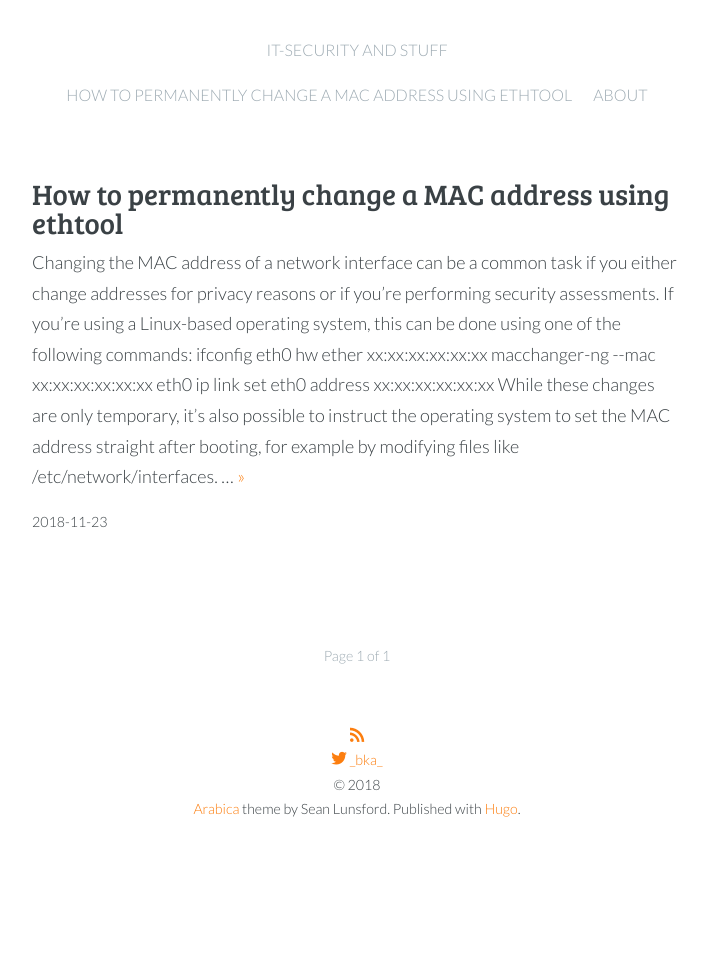
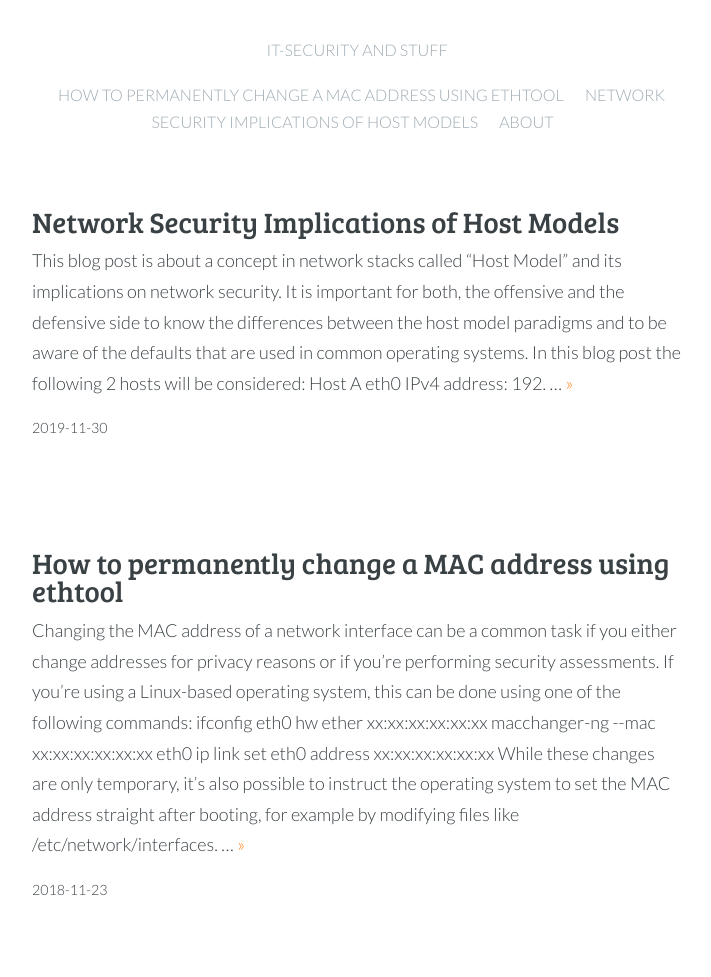
Before and after one commit to bka-dev/bka-dev.github.io, a plain HTML site: page index.html in a window 1280 px wide. Shown: the top 977 px of the page, without its empty margins (283-994 px from the left). Before the commit the page ends 839 px from the top, so only its background shows below. Drawn offline with nearby package versions, Linux system fonts and the light colour scheme.

Commit message:
added blog post

```diff
--- a/index.html
+++ b/index.html
@@ -52,6 +52,8 @@
 
       <a class="nav- " role="presentation" href="/post/how-to-permanently-change-a-mac-address-using-ethtool/">How to permanently change a MAC address using ethtool</a>
 
+      <a class="nav- " role="presentation" href="/post/network-security-implications-of-host-models/">Network Security Implications of Host Models</a>
+
       <a class="nav- " role="presentation" href="/about/">About</a>
 
 	</div>
@@ -70,6 +72,26 @@
 </nav>
 
     </div>
+
+      <article class="post">
+	<header class="post-header">
+
+		<h2 class="post-title"><a href="/post/network-security-implications-of-host-models/">Network Security Implications of Host Models</a></h2>
+	</header>
+	<section class="post-excerpt">
+    <p>
+      This blog post is about a concept in network stacks called &ldquo;Host Model&rdquo; and its implications on network security.
+It is important for both, the offensive and the defensive side to know the differences between the host model paradigms and to be aware of the defaults that are used in common operating systems.
+In this blog post the following 2 hosts will be considered:
+Host A
+eth0 IPv4 address: 192. &hellip; <a class="read-more" href="/post/network-security-implications-of-host-models/">&raquo;</a>
+    </p>
+	</section>
+	<footer class="post-meta">
+    <time class="post-date">2019-11-30</time>
+	</footer>
+</article>
+
 
       <article class="post">
 	<header class="post-header">
@@ -106,7 +128,7 @@ While these changes are only temporary, it&rsquo;s also possible to instruct the
   <section class="rss"><a class="subscribe-button icon-feed" href="/index.xml"></a></section>
   <section class="twitter"><a class="icon-twitter" href="https://twitter.com/_bka_"> _bka_</a></section>
 
-  <section class="copyright">&copy; 2018 </section>
+  <section class="copyright">&copy; 2019 </section>
   <section class="poweredby"><a href="http://thedarkroast.com/arabica">Arabica</a> theme by Sean Lunsford. Published with <a href="https://gohugo.io">Hugo</a>.</section>
 </footer>
 
```
Also changed, not shown: about/index.html (+3 -1 lines), categories/index.html (+3 -1 lines), index.xml (+14 -1 lines), post/how-to-permanently-change-a-mac-address-using-ethtool/index.html (+3 -1 lines), post/index.html (+23 -1 lines), post/index.xml (+14 -1 lines), sitemap.xml (+7 -2 lines), tags/index.html (+3 -1 lines).
